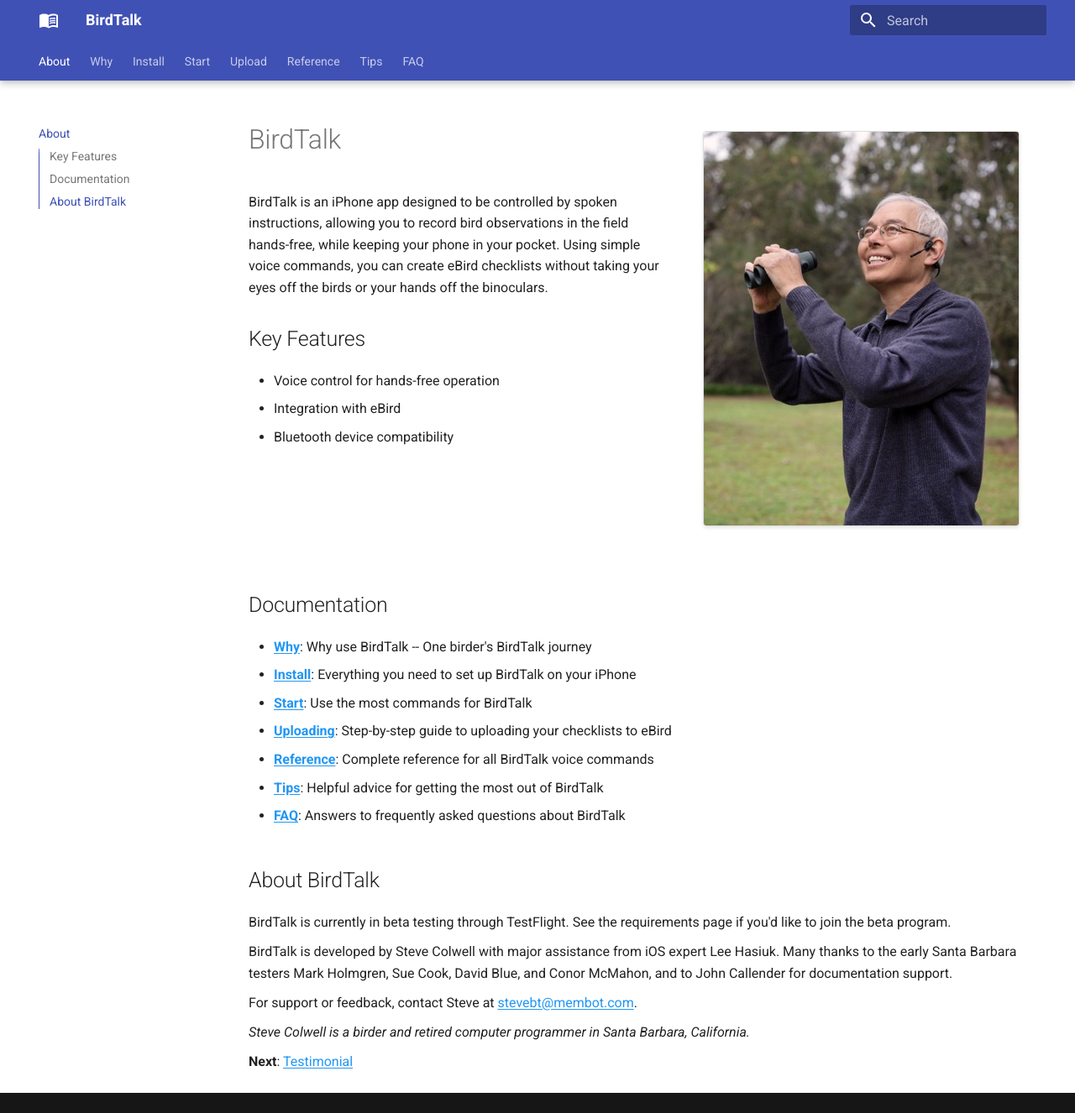
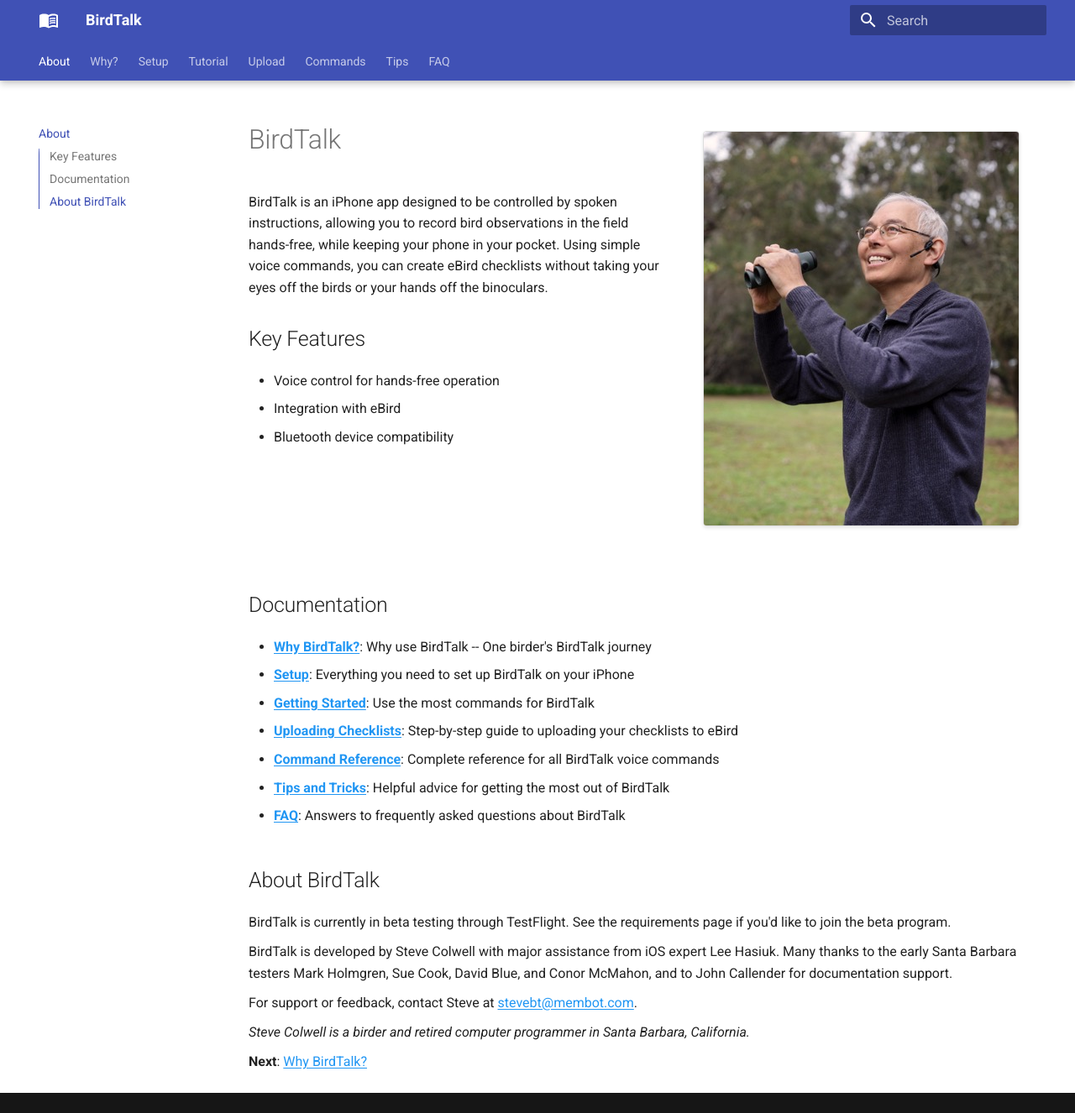
Before and after one commit to johncallender/birdtalk-docs, an MkDocs documentation site: the page built from docs/index.md, in a window 1280 px wide and 1326 px high. Shown: the whole window at 84% size. Built offline with MkDocs 1.6.1 and Material for MkDocs 9.7.7, drawn with Linux system fonts in a browser that asks for light colours.

Commit message:
Fixed nav bar for mobile

```diff
--- a/docs/index.md
+++ b/docs/index.md
@@ -18,12 +18,12 @@
 
 ## Documentation
 
-- **[Why](testimonial.md)**: Why use BirdTalk -- One birder's BirdTalk journey
-- **[Install](installation/requirements-and-setup.md)**: Everything you need to set up BirdTalk on your iPhone
-- **[Start](getting-started.md)**: Use the most commands for BirdTalk
-- **[Uploading](uploading-checklists.md)**: Step-by-step guide to uploading your checklists to eBird
-- **[Reference](commands/reference.md)**: Complete reference for all BirdTalk voice commands
-- **[Tips](tips-and-tricks.md)**: Helpful advice for getting the most out of BirdTalk
+- **[Why BirdTalk?](testimonial.md)**: Why use BirdTalk -- One birder's BirdTalk journey
+- **[Setup](installation/requirements-and-setup.md)**: Everything you need to set up BirdTalk on your iPhone
+- **[Getting Started](getting-started.md)**: Use the most commands for BirdTalk
+- **[Uploading Checklists](uploading-checklists.md)**: Step-by-step guide to uploading your checklists to eBird
+- **[Command Reference](commands/reference.md)**: Complete reference for all BirdTalk voice commands
+- **[Tips and Tricks](tips-and-tricks.md)**: Helpful advice for getting the most out of BirdTalk
 - **[FAQ](faq.md)**: Answers to frequently asked questions about BirdTalk
 
 </div>
@@ -40,4 +40,4 @@
 
 <i>Steve Colwell is a birder and retired computer programmer in Santa Barbara, California.</i>
 
-**Next**: [Testimonial](testimonial.md)
+**Next**: [Why BirdTalk?](testimonial.md)
--- a/docs/stylesheets/extra.css
+++ b/docs/stylesheets/extra.css
@@ -15,9 +15,12 @@
   .md-tabs { /* Show nav tags at any width */
     display: block;
   }
+}
+
+@media screen and (max-width: 480px) {
   .md-tabs__item {
-      padding-left: 0.3rem !important;
-      padding-right: 0.3rem !important;
+      padding-left: 0.2rem !important;
+      padding-right: 0.2rem !important;
   }
 }
 
--- a/mkdocs.yml
+++ b/mkdocs.yml
@@ -29,11 +29,11 @@
 
 nav:
   - About: index.md
-  - Why: testimonial.md
-  - Install: installation/requirements-and-setup.md
-  - Start: getting-started.md
+  - Why?: testimonial.md
+  - Setup: installation/requirements-and-setup.md
+  - Tutorial: getting-started.md
   - Upload: uploading-checklists.md
-  - Reference: commands/reference.md
+  - Commands: commands/reference.md
   - Tips: tips-and-tricks.md
   - FAQ: faq.md
 
```
Also changed, not shown: docs/getting-started.md (+2 -2 lines), docs/installation/requirements-and-setup.md (+6 -8 lines), docs/testimonial.md (+1 -1 lines).
